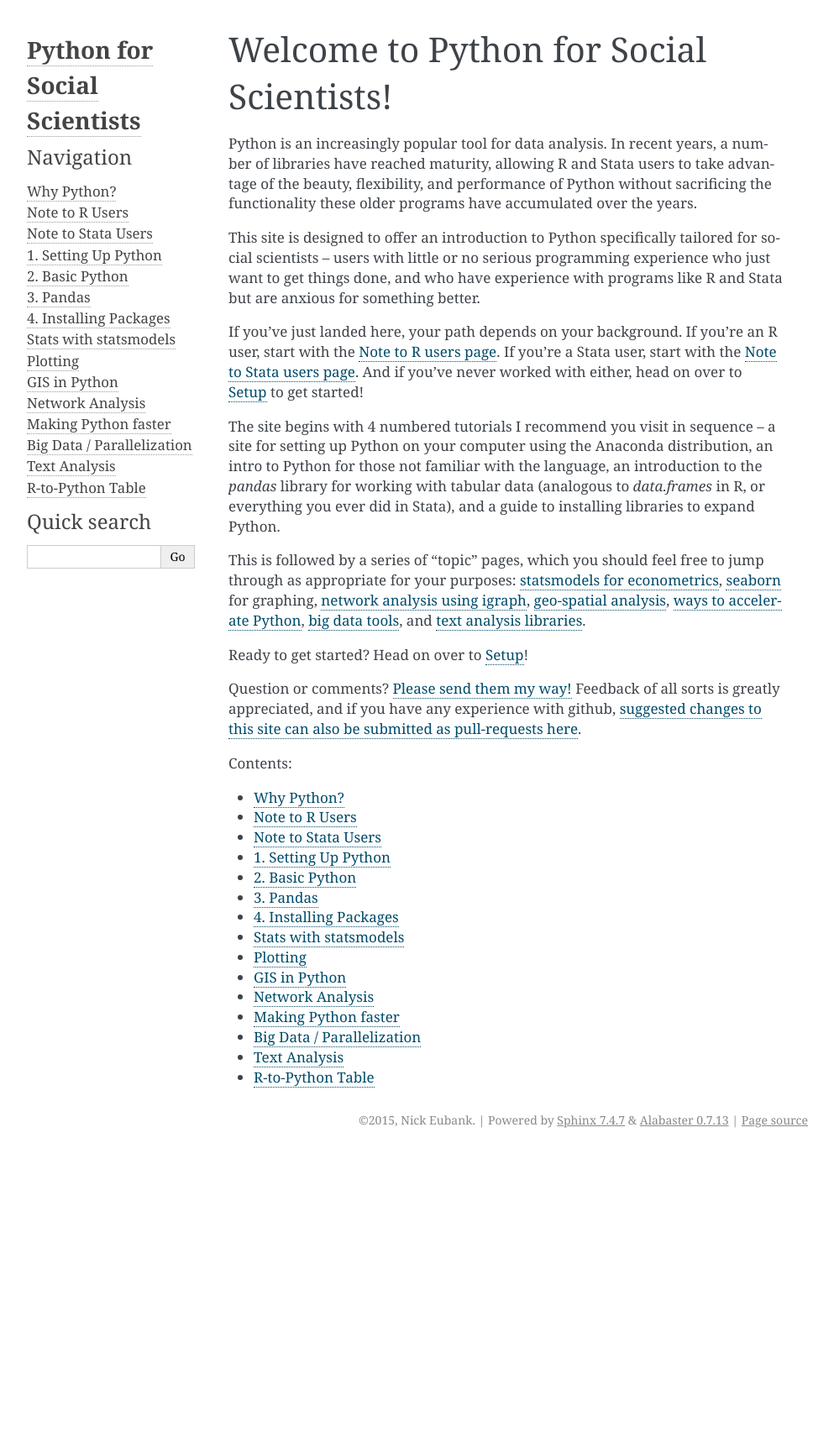
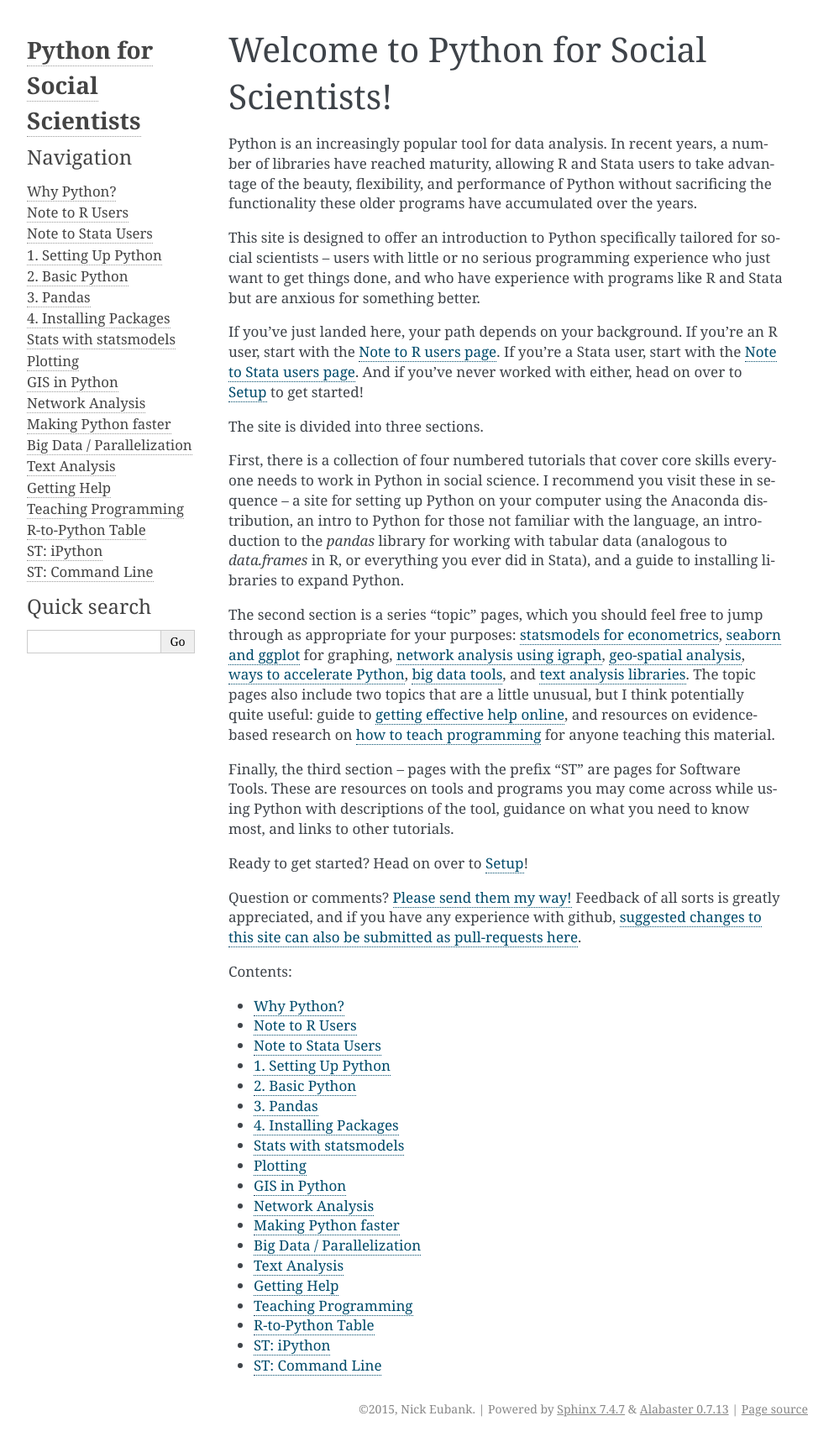
Before and after one commit to nickeubank/python-for-social-scientists, a Sphinx documentation site: the page built from source/index.rst, in a window 1280 px wide. Shown: the whole page at 84% size, without its empty margins (148-1141 px from the left). Built offline with Sphinx 7.4.7, drawn with Linux system fonts in a browser that asks for light colours; before the commit the page ends 1373 px from its top, so only the background shows below that.

Commit message:
adding software resources

```diff
--- a/source/index.rst
+++ b/source/index.rst
@@ -12,9 +12,13 @@
 
 If you've just landed here, your path depends on your background. If you're an R user, start with the :doc:`Note to R users page </python_for_r>`. If you're a Stata user, start with the :doc:`Note to Stata users page <python_for_stata>`. And if you've never worked with either, head on over to :doc:`Setup <1_setup>` to get started!
 
-The site begins with 4 numbered tutorials I recommend you visit in sequence -- a site for setting up Python on your computer using the Anaconda distribution, an intro to Python for those not familiar with the language, an introduction to the `pandas` library for working with tabular data (analogous to `data.frames` in R, or everything you ever did in Stata), and a guide to installing libraries to expand Python.
+The site is divided into three sections.
 
-This is followed by a series of "topic" pages, which you should feel free to jump through as appropriate for your purposes: :doc:`statsmodels for econometrics </t_statsmodels>`, :doc:`seaborn </t_seaborn>` for graphing, :doc:`network analysis using igraph </t_igraph>`, :doc:`geo-spatial analysis</t_gis>`, :doc:`ways to accelerate Python </t_super_fast>`, :doc:`big data tools </t_big_data>`, and :doc:`text analysis libraries </t_text_analysis>`.
+First, there is a collection of four numbered tutorials that cover core skills everyone needs to work in Python in social science. I recommend you visit these in sequence -- a site for setting up Python on your computer using the Anaconda distribution, an intro to Python for those not familiar with the language, an introduction to the `pandas` library for working with tabular data (analogous to `data.frames` in R, or everything you ever did in Stata), and a guide to installing libraries to expand Python.
+
+The second section is a series "topic" pages, which you should feel free to jump through as appropriate for your purposes: :doc:`statsmodels for econometrics </t_statsmodels>`, :doc:`seaborn and ggplot </t_seaborn>` for graphing, :doc:`network analysis using igraph </t_igraph>`, :doc:`geo-spatial analysis</t_gis>`, :doc:`ways to accelerate Python </t_super_fast>`, :doc:`big data tools </t_big_data>`, and :doc:`text analysis libraries </t_text_analysis>`. The topic pages also include two topics that are a little unusual, but I think potentially quite useful: guide to :doc:`getting effective help online </t_getting_help>`, and resources on evidence-based research on :doc:`how to teach programming </t_teaching_programming>` for anyone teaching this material.
+
+Finally, the third section -- pages with the prefix "ST" are pages for Software Tools. These are resources on tools and programs you may come across while using Python with descriptions of the tool, guidance on what you need to know most, and links to other tutorials.
 
 
 Ready to get started? Head on over to :doc:`Setup </1_setup>`!
@@ -40,4 +44,8 @@
    t_super_fast
    t_big_data
    t_text_analysis
+   t_getting_help
+   t_teaching_programming
    r_to_python
+   st_ipython
+   st_command_line
--- a/source/t_seaborn.rst
+++ b/source/t_seaborn.rst
@@ -7,7 +7,7 @@
 ggplot
 ^^^^^^^^^^^^^^^^^^^^^
 
-If you're accustomed to using `ggplot` in R, then good news: the folks at yhat have duplicated it's functionality in Python!
+If you're accustomed to using `ggplot` in R, then good news: the folks at yhat have duplicated it's functionality in Python! This library is still quite young, but seems very promising.
 
 * `ggplot Overview <http://ggplot.yhathq.com/how-it-works.html>`_
 * `Installation <http://ggplot.yhathq.com/install.html>`_
```
Also changed, not shown: source/2_basic_python.rst (+20 -3 lines), source/st_command_line.rst (added, +45 -0 lines), source/st_ipython.rst (added, +11 -0 lines), source/t_getting_help.rst (added, +29 -0 lines), source/t_teaching_programming.rst (added, +7 -0 lines).
